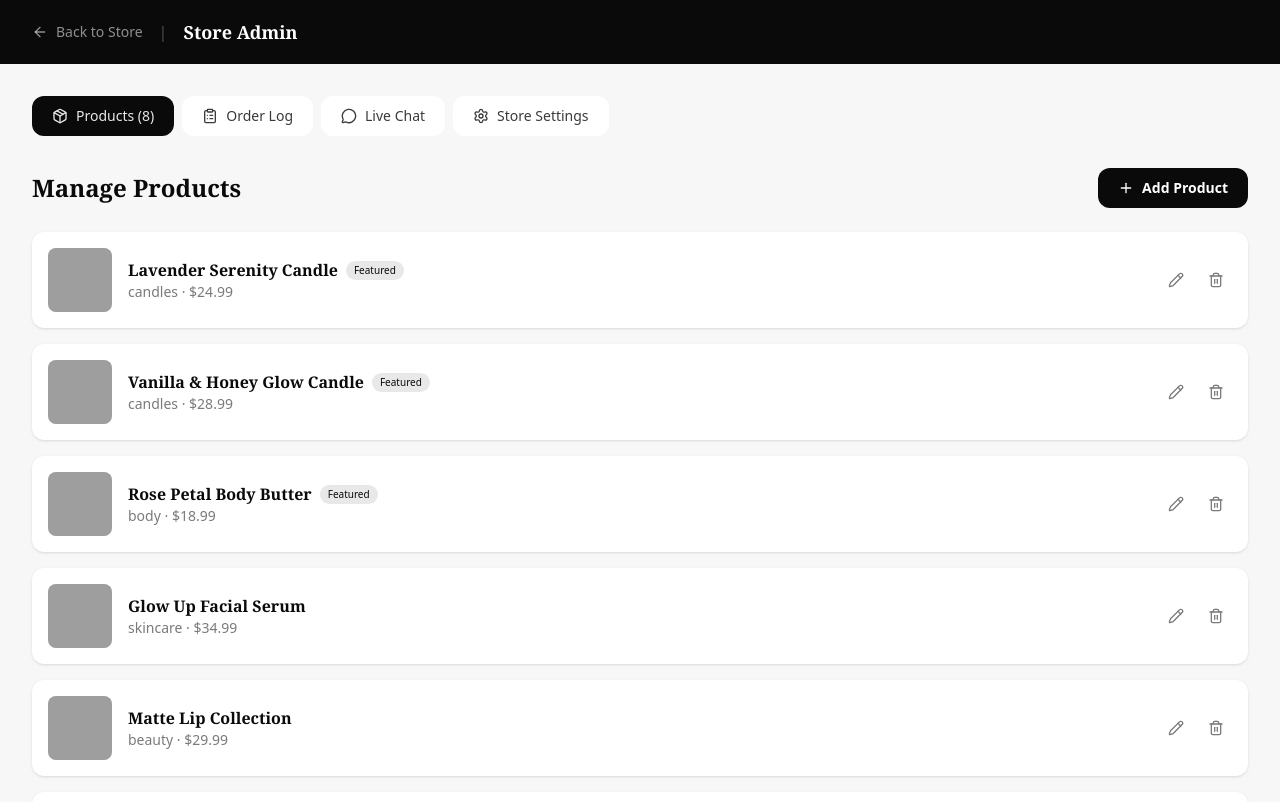
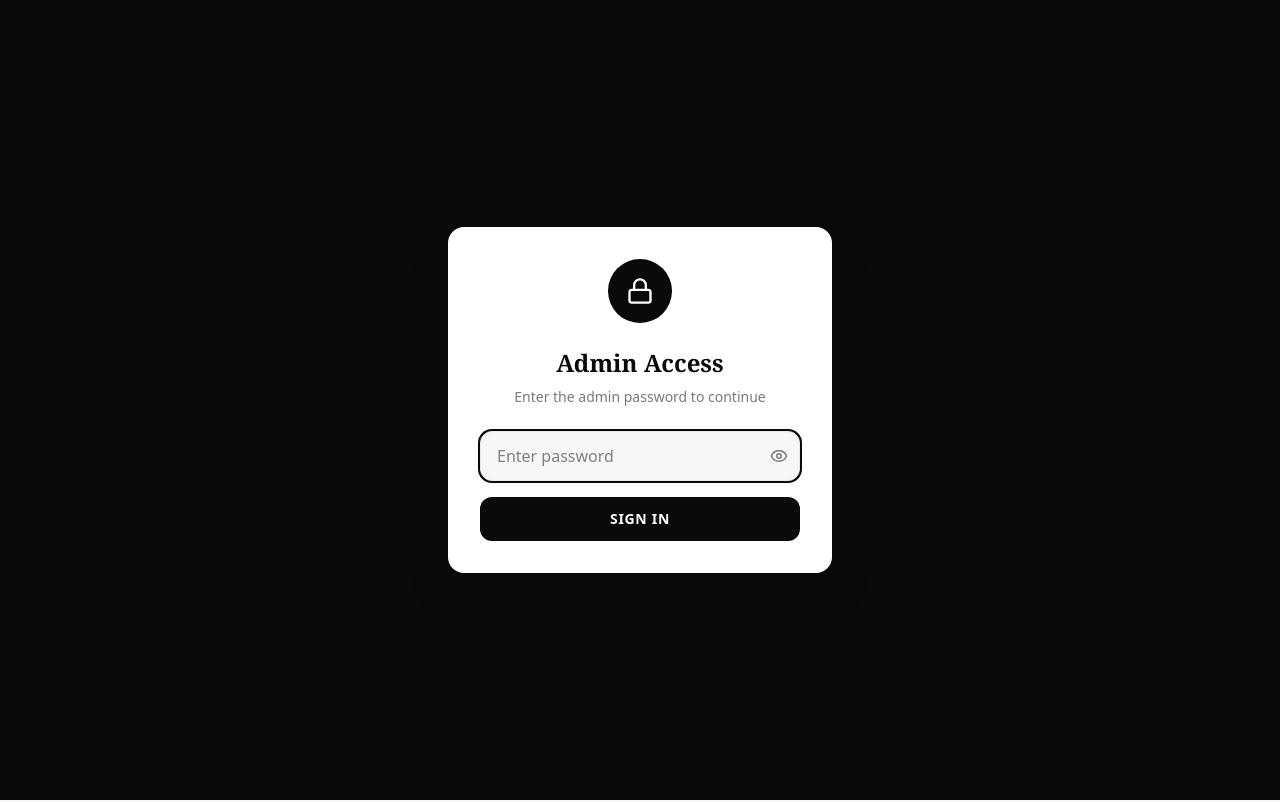
Before and after one commit to galacticgirl1/Tiffs-Website-2026, a Next.js app: page /admin in a window 1280 px wide. Shown: the top 802 px of the page. Built offline with nearby package versions, Linux system fonts and the light colour scheme; grey boxes are pictures that could not be loaded.

Commit message:
Password-protect admin panel and remove all public admin links

```diff
--- /dev/null
+++ b/src/app/admin/layout.tsx
@@ -0,0 +1,5 @@
+import AdminAuth from "@/components/AdminAuth";
+
+export default function AdminLayout({ children }: { children: React.ReactNode }) {
+  return <AdminAuth>{children}</AdminAuth>;
+}
--- a/src/app/page.tsx
+++ b/src/app/page.tsx
@@ -211,11 +211,7 @@ export default function Home() {
             <div className="text-center py-20 text-brand-light">
               <p className="text-lg">No products in this category yet.</p>
               <p className="text-sm mt-2">
-                Check back soon or visit the{" "}
-                <a href="/admin" className="text-brand-dark underline font-semibold">
-                  admin panel
-                </a>{" "}
-                to add products.
+                Check back soon — new products are added regularly!
               </p>
             </div>
           )}
--- /dev/null
+++ b/src/components/AdminAuth.tsx
@@ -0,0 +1,100 @@
+"use client";
+
+import { useState, useEffect } from "react";
+import { Lock, Eye, EyeOff } from "lucide-react";
+
+const ADMIN_KEY = "mbs_admin_auth";
+const ADMIN_PASSWORD = "MBS2026admin!";
+
+interface AdminAuthProps {
+  children: React.ReactNode;
+}
+
+export default function AdminAuth({ children }: AdminAuthProps) {
+  const [isAuthenticated, setIsAuthenticated] = useState(false);
+  const [password, setPassword] = useState("");
+  const [showPassword, setShowPassword] = useState(false);
+  const [error, setError] = useState("");
+  const [checking, setChecking] = useState(true);
+
+  useEffect(() => {
+    const stored = sessionStorage.getItem(ADMIN_KEY);
+    if (stored === "true") {
+      setIsAuthenticated(true);
+    }
+    setChecking(false);
+  }, []);
+
+  function handleLogin(e: React.FormEvent) {
+    e.preventDefault();
+    if (password === ADMIN_PASSWORD) {
+      sessionStorage.setItem(ADMIN_KEY, "true");
+      setIsAuthenticated(true);
+      setError("");
+    } else {
+      setError("Incorrect password");
+      setPassword("");
+    }
+  }
+
+  if (checking) {
+    return (
+      <div className="min-h-screen bg-brand-dark flex items-center justify-center">
+        <p className="text-brand-cream/60">Loading...</p>
+      </div>
+    );
+  }
+
+  if (!isAuthenticated) {
+    return (
+      <div className="min-h-screen bg-brand-dark flex items-center justify-center px-4">
+        <div className="bg-white rounded-2xl p-8 w-full max-w-sm shadow-2xl">
+          <div className="flex items-center justify-center mb-6">
+            <div className="w-16 h-16 bg-brand-dark rounded-full flex items-center justify-center">
+              <Lock size={28} className="text-white" />
+            </div>
+          </div>
+          <h1 className="text-2xl font-display font-bold text-brand-dark text-center mb-2">
+            Admin Access
+          </h1>
+          <p className="text-sm text-brand-light text-center mb-6">
+            Enter the admin password to continue
+          </p>
+          <form onSubmit={handleLogin} className="space-y-4">
+            <div className="relative">
+              <input
+                type={showPassword ? "text" : "password"}
+                value={password}
+                onChange={(e) => {
+                  setPassword(e.target.value);
+                  setError("");
+                }}
+                placeholder="Enter password"
+                className="w-full px-4 py-3 pr-12 rounded-xl border border-brand-cream bg-cream focus:outline-none focus:ring-2 focus:ring-brand-dark text-brand-dark"
+                autoFocus
+              />
+              <button
+                type="button"
+                onClick={() => setShowPassword(!showPassword)}
+                className="absolute right-3 top-1/2 -translate-y-1/2 text-brand-light hover:text-brand-dark transition-colors"
+              >
+                {showPassword ? <EyeOff size={18} /> : <Eye size={18} />}
+              </button>
+            </div>
+            {error && (
+              <p className="text-red-500 text-sm text-center">{error}</p>
+            )}
+            <button
+              type="submit"
+              className="w-full bg-brand-dark text-white py-3 rounded-xl font-semibold text-sm uppercase tracking-wider hover:bg-brand-medium transition-all"
+            >
+              Sign In
+            </button>
+          </form>
+        </div>
+      </div>
+    );
+  }
+
+  return <>{children}</>;
+}
--- a/src/components/Footer.tsx
+++ b/src/components/Footer.tsx
@@ -71,9 +71,6 @@ export default function Footer() {
               </li>
               <li>
                 <a href="/#contact" className="hover:text-white transition-colors">Contact</a>
-              </li>
-              <li>
-                <a href="/admin" className="hover:text-white transition-colors">Store Admin</a>
               </li>
             </ul>
           </div>
--- a/src/components/Header.tsx
+++ b/src/components/Header.tsx
@@ -2,7 +2,7 @@
 
 import { useState } from "react";
 import Link from "next/link";
-import { Menu, X, Settings } from "lucide-react";
+import { Menu, X } from "lucide-react";
 import SpaBasketIcon from "@/components/SpaBasketIcon";
 
 interface HeaderProps {
@@ -54,13 +54,6 @@ export default function Header({ cartCount = 0, onCartClick }: HeaderProps) {
               className="relative text-sm tracking-wide uppercase text-brand-cream/80 hover:text-white transition-all duration-300 hover:scale-110 after:content-[''] after:absolute after:left-0 after:bottom-[-4px] after:w-0 after:h-[2px] after:bg-white after:transition-all after:duration-300 hover:after:w-full"
             >
               Contact
-            </Link>
-            <Link
-              href="/admin"
-              className="relative flex items-center gap-1 text-sm tracking-wide uppercase text-brand-cream/60 hover:text-white transition-all duration-300 hover:scale-110 after:content-[''] after:absolute after:left-0 after:bottom-[-4px] after:w-0 after:h-[2px] after:bg-white after:transition-all after:duration-300 hover:after:w-full"
-            >
-              <Settings size={14} />
-              Admin
             </Link>
             {onCartClick && (
               <button
@@ -125,14 +118,6 @@ export default function Header({ cartCount = 0, onCartClick }: HeaderProps) {
             >
               Contact
             </Link>
-            <Link
-              href="/admin"
-              onClick={() => setMenuOpen(false)}
-              className="flex items-center gap-1 text-sm tracking-wide uppercase text-brand-cream/60 hover:text-white hover:translate-x-2 transition-all duration-300"
-            >
-              <Settings size={14} />
-              Admin
-            </Link>
           </div>
         </div>
       )}
```
